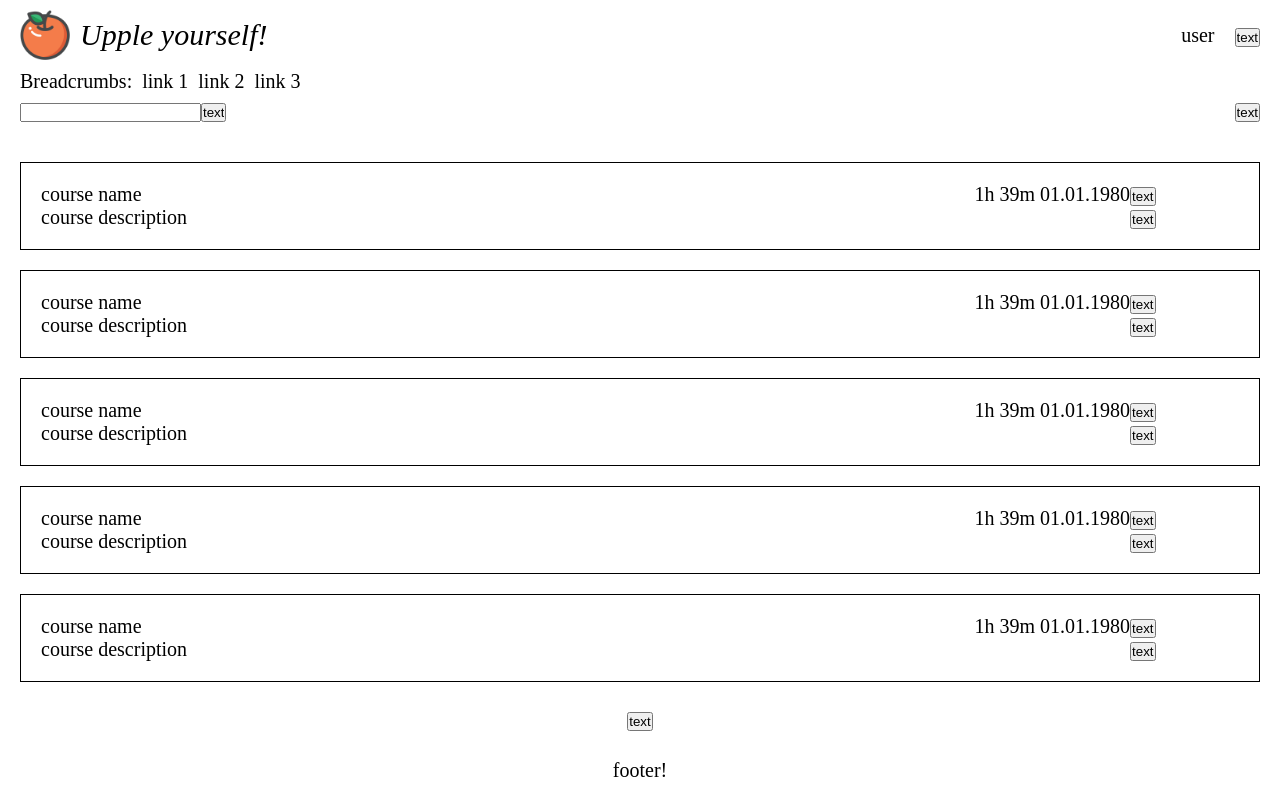
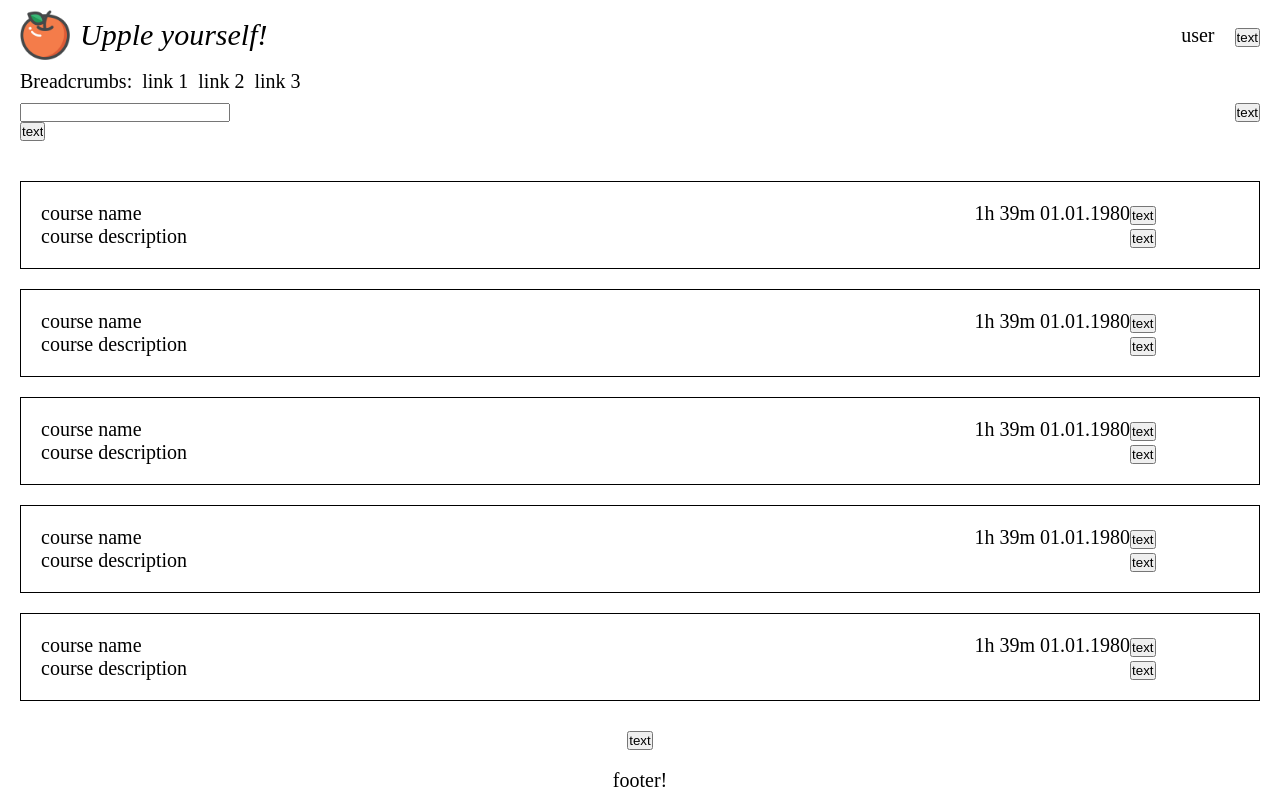
Before and after one commit to mikalai-sokarau/Angular, an Angular app: page / in a window 1280 px wide. Built offline with nearby package versions, Linux system fonts and the light colour scheme.

Commit message:
added width 100% to input component

```diff
--- a/src/app/shared/input/input.component.scss
+++ b/src/app/shared/input/input.component.scss
@@ -0,0 +1,3 @@
+input {
+  width: 100%;
+}
```
